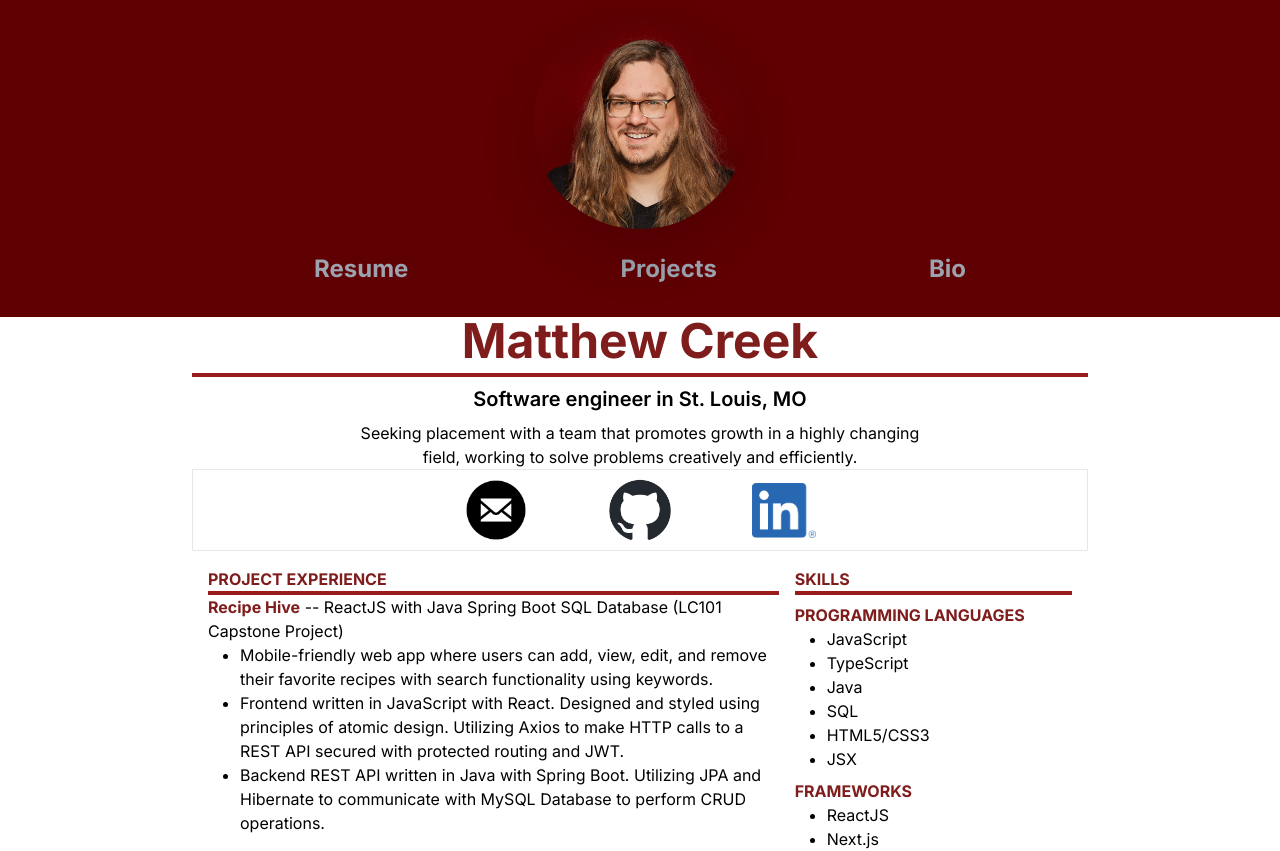
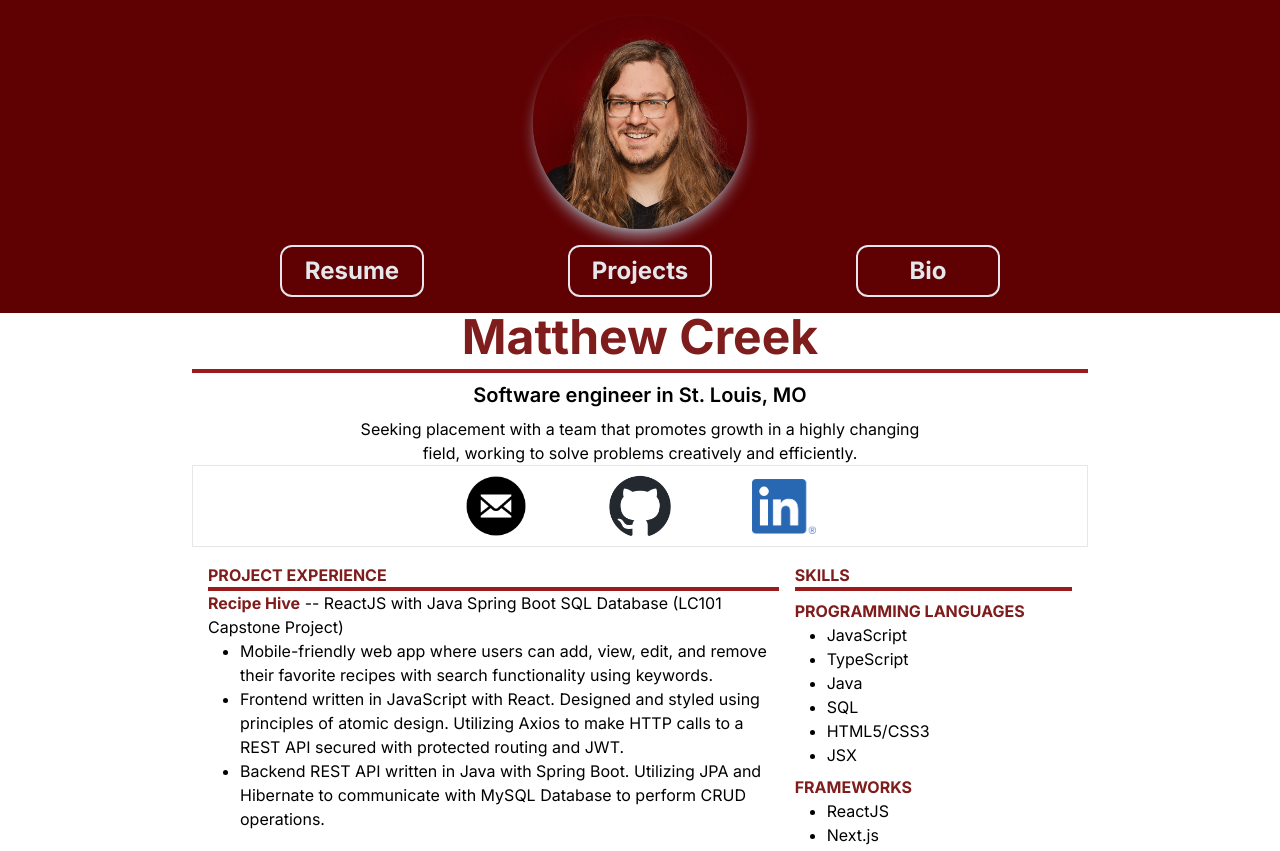
Before and after one commit to matthewcreek/portfolio, a Next.js app: page / in a window 1280 px wide. Shown: the top 851 px of the page. Built offline with nearby package versions, Linux system fonts and the light colour scheme.

Commit message:
updated styling on header component

```diff
--- a/src/app/Components/Navbar.tsx
+++ b/src/app/Components/Navbar.tsx
@@ -5,11 +5,11 @@ export default function Navbar() {
     return (
         <div>
             <div className="flex flex-col items-center bg-[#5f0003] py-4">
-                <Image src={headshot} alt="Photo of Matthew Creek" className="w-1/6 rounded-full h-auto drop-shadow-2xl"/>
-                <div className="max-w-4xl p-4 flex flex-row justify-around w-full mt-2 text-gray-400 font-bold text-2xl">
-                    <h3>Resume</h3>
-                    <h3>Projects</h3>
-                    <h3>Bio</h3>
+                <Image src={headshot} alt="Photo of Matthew Creek" className="w-1/6 rounded-full h-auto shadow-lg shadow-gray-400/90"/>
+                <div className="max-w-4xl px-4 flex justify-around w-full mt-4 text-gray-200 font-bold text-2xl">
+                    <h3 className="w-1/6 text-center py-2 hover:bg-gray-600 rounded-xl border-2 border-gray-200 hover:shadow-[5px_10px_20px_-8px] hover:shadow-gray-400">Resume</h3>
+                    <h3 className="w-1/6 text-center py-2 hover:bg-gray-600 rounded-xl border-2 border-gray-200 hover:shadow-[5px_10px_20px_-8px] hover:shadow-gray-400">Projects</h3>
+                    <h3 className="w-1/6 text-center py-2 hover:bg-gray-600 rounded-xl border-2 border-gray-200 hover:shadow-[5px_10px_20px_-8px] hover:shadow-gray-400">Bio</h3>
                 </div>
             </div>
         </div>
```
